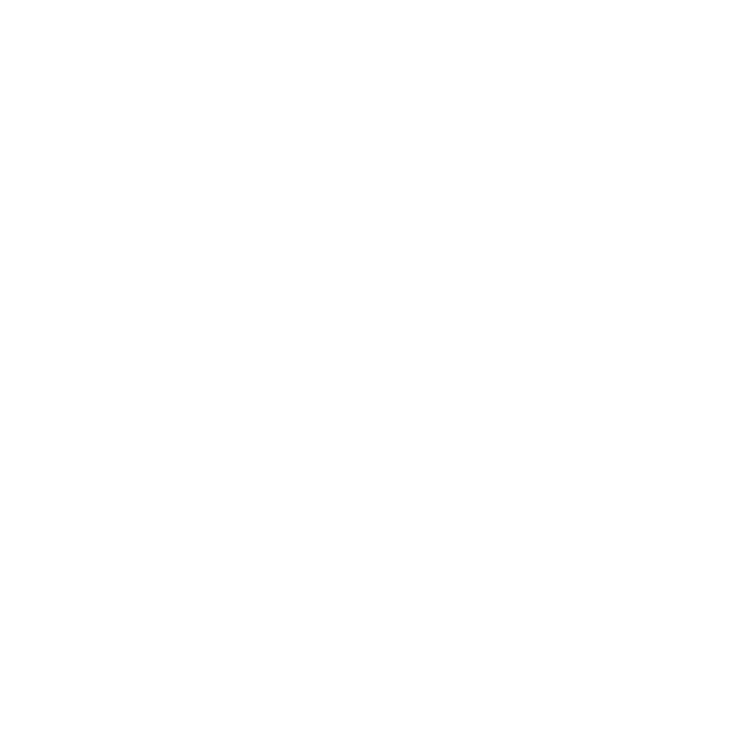
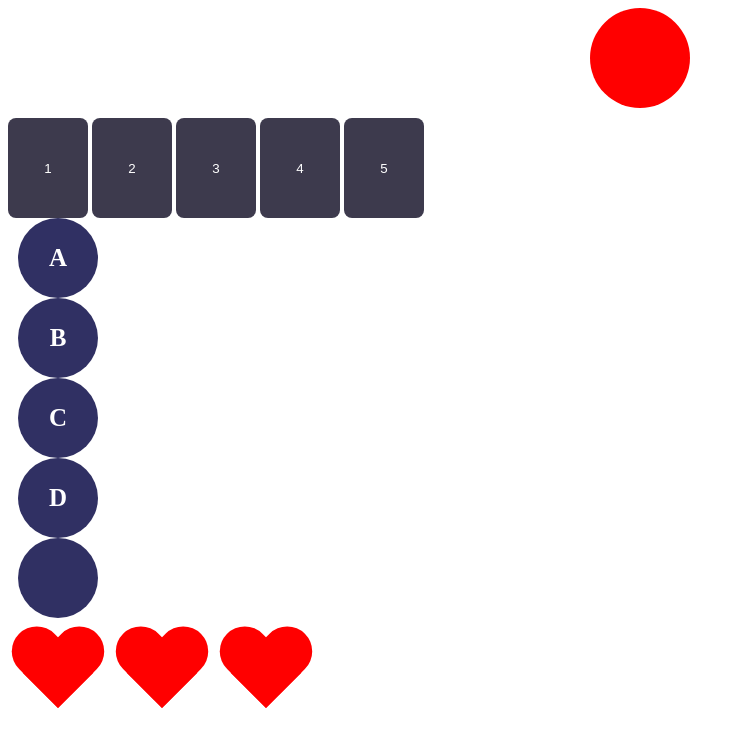
Before and after one commit to ez4python/practice_js, a plain HTML site: page DOM/index.html in a window 1280 px wide. Shown: the whole page, without its empty margins (0-745 px from the left). Drawn offline with Linux system fonts and the light colour scheme.

Commit message:
Add: DOM methods

```diff
--- a/DOM/index.html
+++ b/DOM/index.html
@@ -1,10 +1,34 @@
-<!DOCTYPE html>
+<!doctype html>
 <html lang="en">
 <head>
     <meta charset="UTF-8">
-    <title>Title</title>
+    <meta http-equiv="X-UA-Compatible" content="ie=edge">
+    <title>JavaScript</title>
+    <link rel="stylesheet" href="style.css">
 </head>
 <body>
+<div class="app">
+    <div class="box" id="box"></div>
 
+    <button>1</button>
+    <button>2</button>
+    <button>3</button>
+    <button>4</button>
+    <button>5</button>
+
+    <div class="circle_wrapper">
+        <div class="circle">A</div>
+        <div class="circle">B</div>
+        <div class="circle">C</div>
+        <div class="circle">D</div>
+    </div>
+
+    <div class="wrapper">
+        <div class="heart"></div>
+        <div class="heart"></div>
+        <div class="heart"></div>
+    </div>
+</div>
+<script src="script.js"></script>
 </body>
 </html>
--- a/DOM/script.js
+++ b/DOM/script.js
@@ -0,0 +1,51 @@
+'use strict'
+
+// old way
+// const box = document.getElementById('box')
+// console.log(box)
+//
+// const buttons = document.getElementsByTagName('button')
+// console.log(buttons)
+//
+// const circles = document.getElementsByClassName('circle')
+// console.log(circles)
+
+// new way
+// const wrapper = document.querySelector('.wrapper')
+// console.log(wrapper)
+//
+// const hearts = wrapper.querySelectorAll('.heart')
+// console.log(hearts)
+//
+// hearts.forEach((item) => {
+//     console.log(item)
+// })
+
+/* ---------------------------------------------- */
+// working with DOM elements
+
+const box = document.querySelector('#box')
+const buttons = document.querySelectorAll('button')
+const circles = document.querySelectorAll('.circle')
+const circleWrapper = document.querySelector('.circle_wrapper')
+
+box.style.cssText = 'background-color: red; width: 100px; height: 100px'
+
+box.style.backgroundColor = 'red'
+box.style.borderRadius = '50%'
+
+buttons.forEach(item => {
+    item.style.height = '100px'
+})
+
+// circles[2].style.backgroundColor = 'yellow'
+
+const myCircle = document.createElement('div')
+myCircle.classList.add('circle')
+circleWrapper.append(myCircle)
+// circles[0].after(myCircle)
+// circles[0].before(myCircle)
+// circles[3].replaceWith(myCircle)
+
+// myCircle.textContent = 'E'
+// myCircle.innerHTML = '<pre>E</pre>'
--- a/DOM/style.css
+++ b/DOM/style.css
@@ -0,0 +1,108 @@
+Новые быстрые клавиши. … Быстрые клавиши для работы с Диском обновлены, и теперь у вас есть возможность навигации по первым буквам слов.
+.app {
+    position: absolute;
+    left: 30%;
+    transform: rotateX(-50%);
+    text-align: center;
+}
+
+.box {
+    width: 150px;
+    height: 150px;
+    background-color: rgb(61, 89, 214);
+    margin: 0 auto;
+}
+
+button {
+    width: 80px;
+    height: 50px;
+    margin-top: 10px;
+    border: none;
+    border-radius: 8px;
+    background-color: rgb(61, 58, 77);
+    color: #fff;
+    cursor: pointer;
+    outline: none;
+    position: relative;
+}
+
+.circle__wrapper {
+    display: flex;
+    position: relative;
+    margin-top: 10px;
+}
+
+.circle {
+    width: 80px;
+    height: 80px;
+    background-color: rgb(48, 48, 99);
+    margin-top: 10px;
+    border-radius: 100%;
+    display: flex;
+    justify-content: center;
+    align-items: center;
+    color: #fff;
+    font-weight: bold;
+    font-size: 25px;
+    margin: 0 10px;
+}
+
+.wrapper {
+    position: relative;
+}
+
+.heart {
+    display: inline-block;
+    position: relative;
+    width: 100px;
+    height: 90px;
+    margin-top: 10px;
+}
+
+.heart:before,
+.heart:after {
+    position: absolute;
+    content: '';
+    left: 50px;
+    top: 0;
+    width: 50px;
+    height: 80px;
+    background: red;
+    -moz-border-radius: 50px 50px 0 0;
+    border-radius: 50px 50px 0 0;
+    -webkit-transform: rotate(-45deg);
+    -moz-transform: rotate(-45deg);
+    -ms-transform: rotate(-45deg);
+    -o-transform: rotate(-45deg);
+    transform: rotate(-45deg);
+    -webkit-transform-origin: 0 100%;
+    -moz-transform-origin: 0 100%;
+    -ms-transform-origin: 0 100%;
+    -o-transform-origin: 0 100%;
+    transform-origin: 0 100%;
+}
+
+.heart:after {
+    left: 0;
+    -webkit-transform: rotate(45deg);
+    -moz-transform: rotate(45deg);
+    -ms-transform: rotate(45deg);
+    -o-transform: rotate(45deg);
+    transform: rotate(45deg);
+    -webkit-transform-origin: 100% 100%;
+    -moz-transform-origin: 100% 100%;
+    -ms-transform-origin: 100% 100%;
+    -o-transform-origin: 100% 100%;
+    transform-origin: 100% 100%;
+}
+
+.black {
+    width: 150px;
+    height: 50px;
+    line-height: 50px;
+    text-align: center;
+    background-color: black;
+    margin-bottom: 30px;
+    margin-top: 30px;
+    color: #fff;
+}
```
